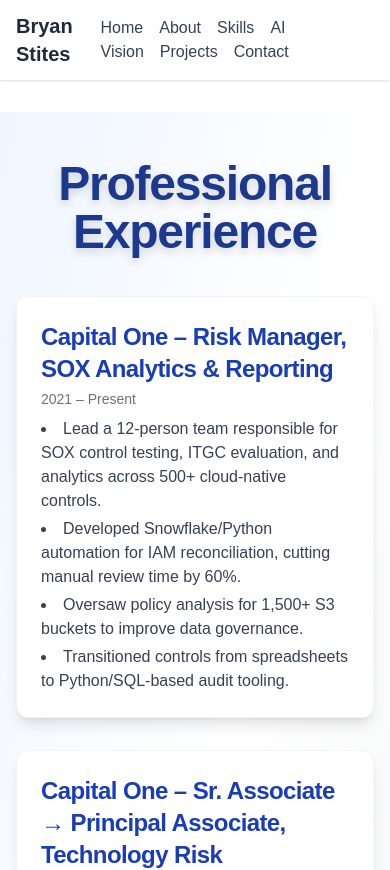
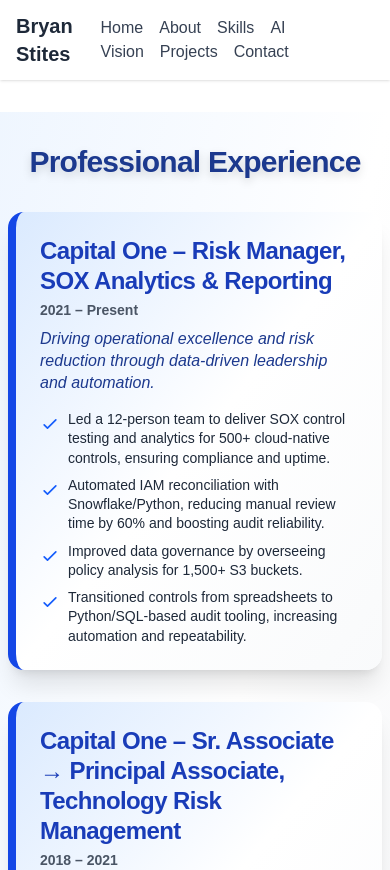
Before and after one commit to bkstites/vp-portfolio, a Next.js app: page /projects in a window 390 px wide. Shown: the top 870 px of the page. Built offline with nearby package versions, Linux system fonts and the light colour scheme.

Commit message:
Make ProjectCard mobile-first, visually engaging, and leadership-focused. Responsive for all devices.

```diff
--- a/src/app/projects/page.tsx
+++ b/src/app/projects/page.tsx
@@ -4,16 +4,18 @@
   {
     title: 'Capital One – Risk Manager, SOX Analytics & Reporting',
     period: '2021 – Present',
+    impact: 'Driving operational excellence and risk reduction through data-driven leadership and automation.',
     description: [
-      'Lead a 12-person team responsible for SOX control testing, ITGC evaluation, and analytics across 500+ cloud-native controls.',
-      'Developed Snowflake/Python automation for IAM reconciliation, cutting manual review time by 60%.',
-      'Oversaw policy analysis for 1,500+ S3 buckets to improve data governance.',
-      'Transitioned controls from spreadsheets to Python/SQL-based audit tooling.'
+      'Led a 12-person team to deliver SOX control testing and analytics for 500+ cloud-native controls, ensuring compliance and uptime.',
+      'Automated IAM reconciliation with Snowflake/Python, reducing manual review time by 60% and boosting audit reliability.',
+      'Improved data governance by overseeing policy analysis for 1,500+ S3 buckets.',
+      'Transitioned controls from spreadsheets to Python/SQL-based audit tooling, increasing automation and repeatability.'
     ]
   },
   {
     title: 'Capital One – Sr. Associate → Principal Associate, Technology Risk Management',
     period: '2018 – 2021',
+    impact: 'Enabled resilient infrastructure and compliance through cross-team collaboration and risk management.',
     description: [
       'Conducted infrastructure risk assessments across AWS and on-prem systems.',
       'Built and maintained centralized control dashboards for infrastructure SLAs and risk exposure.',
@@ -23,6 +25,7 @@
   {
     title: 'Mauricetown Truck Repair – Business Systems Administrator',
     period: '2017 – 2021',
+    impact: 'Modernized IT operations and empowered business growth through hands-on leadership and vendor management.',
     description: [
       'Designed and maintained the company’s entire IT infrastructure.',
       'Directed vendor management and negotiated contracts.',
@@ -31,13 +34,21 @@
   }
 ];
 
-const ProjectCard = ({ title, period, description }: { title: string, period: string, description: string[] }) => (
-  <div className="bg-white rounded-xl shadow-lg p-6 mb-8 transition-transform transform hover:-translate-y-1 hover:shadow-2xl border border-gray-100">
-    <h3 className="text-2xl font-bold text-blue-800 mb-1 tracking-tight">{title}</h3>
-    <span className="text-gray-500 text-sm mb-2 block">{period}</span>
-    <ul className="list-disc list-inside text-gray-700 mt-2 space-y-1">
+const checkIcon = (
+  <svg className="w-5 h-5 text-blue-600 flex-shrink-0 mt-1" fill="none" stroke="currentColor" strokeWidth="2" viewBox="0 0 24 24"><path strokeLinecap="round" strokeLinejoin="round" d="M5 13l4 4L19 7" /></svg>
+);
+
+const ProjectCard = ({ title, period, impact, description }: { title: string, period: string, impact: string, description: string[] }) => (
+  <div className="bg-gradient-to-br from-blue-100 via-white to-gray-50 rounded-2xl shadow-xl p-6 sm:p-8 mb-8 border-l-8 border-blue-700 flex flex-col max-w-xl mx-auto w-full">
+    <h3 className="text-2xl sm:text-3xl font-extrabold text-blue-800 mb-1 tracking-tight leading-tight">{title}</h3>
+    <span className="text-gray-600 text-sm sm:text-base mb-2 block font-semibold">{period}</span>
+    <p className="mb-4 text-base sm:text-lg text-blue-900 font-medium italic leading-snug">{impact}</p>
+    <ul className="space-y-2 text-gray-800">
       {description.map((item, idx) => (
-        <li key={idx}>{item}</li>
+        <li key={idx} className="flex items-start">
+          {checkIcon}
+          <span className="ml-2 text-sm sm:text-base leading-snug">{item}</span>
+        </li>
       ))}
     </ul>
   </div>
@@ -45,9 +56,9 @@
 
 export default function ProjectsPage() {
   return (
-    <main className="min-h-screen bg-gradient-to-br from-blue-50 via-white to-gray-100 py-12 px-4">
-      <div className="max-w-3xl mx-auto">
-        <h1 className="text-5xl font-extrabold text-blue-900 mb-10 text-center drop-shadow-lg tracking-tight">Professional Experience</h1>
+    <main className="min-h-screen bg-gradient-to-br from-blue-50 via-white to-gray-100 py-8 px-2 sm:py-12 sm:px-4 flex flex-col items-center">
+      <div className="w-full max-w-2xl">
+        <h1 className="text-3xl sm:text-5xl font-extrabold text-blue-900 mb-8 sm:mb-10 text-center drop-shadow-lg tracking-tight">Professional Experience</h1>
         {projects.map((proj, idx) => (
           <ProjectCard key={idx} {...proj} />
         ))}
```
